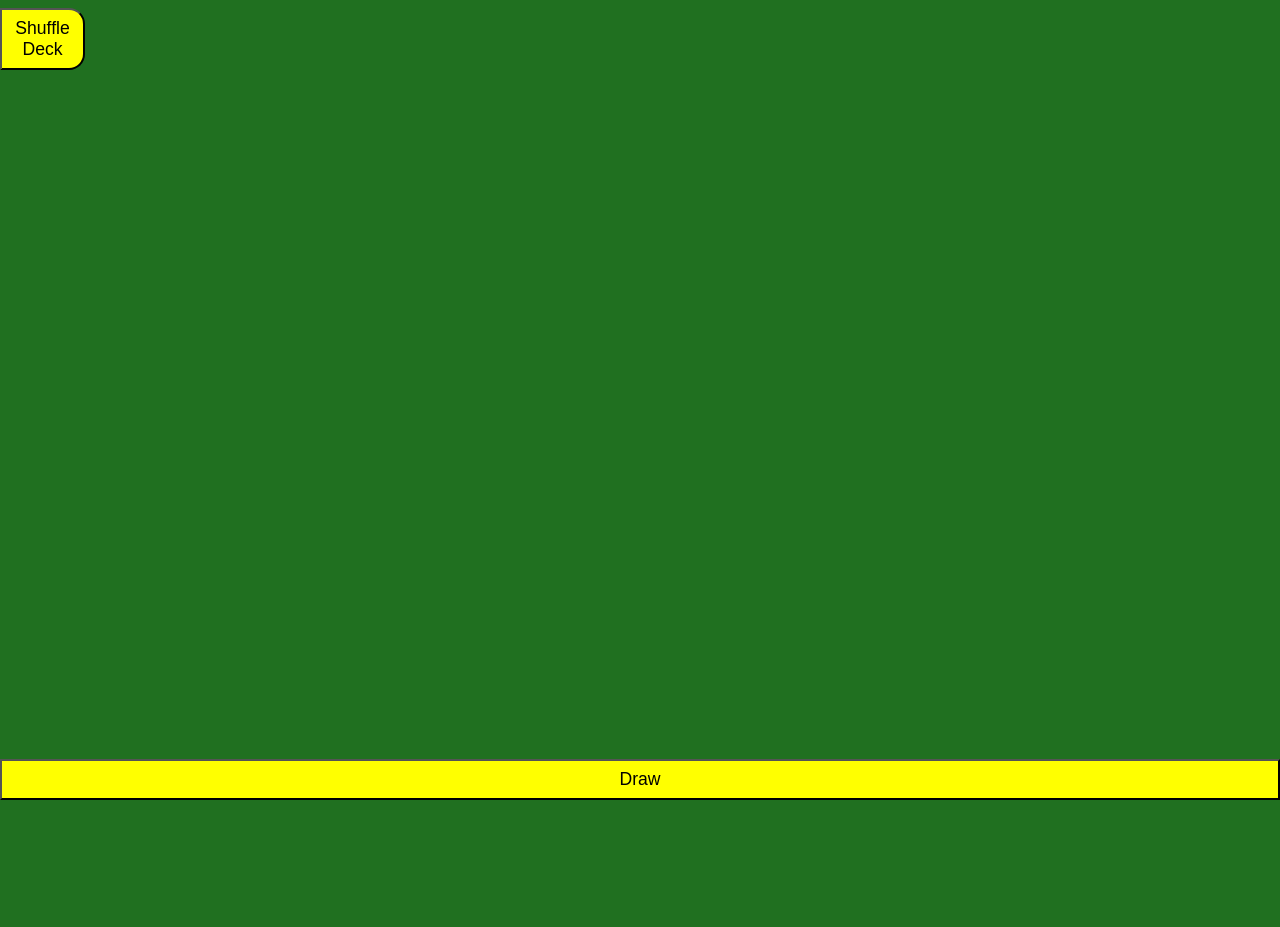
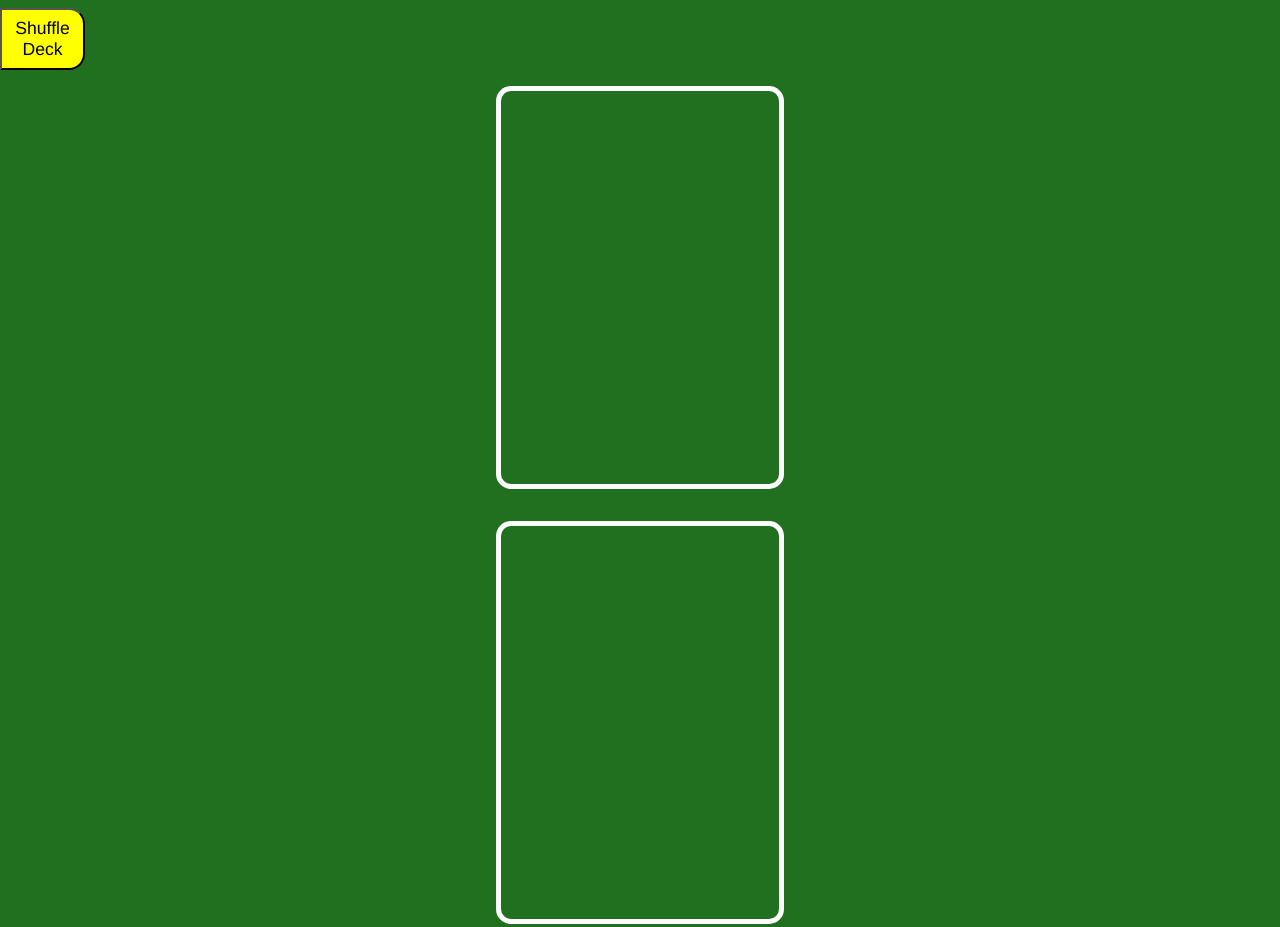
Before and after one commit to jv-pv/Async-JS-War, a website: page index.html in a window 1280 px wide. Shown: the top 927 px of the page. Before the commit the page ends 800 px from the top, so only its background shows below. Drawn offline with Linux system fonts and the light colour scheme.

Commit message:
Added basic styling and layout

```diff
--- a/index.html
+++ b/index.html
@@ -9,7 +9,10 @@
 <body>
     <main>
         <button id="fetch-new-deck-btn" class="new-deck">Shuffle Deck</button>
-        <section class="cards-container"></section>
+        <section class="cards-container">
+            <div class="card slot-1"></div>
+            <div class="card slot-2"></div>
+        </section>
         <button id="draw-cards" class="draw">Draw</button>
     </main>
     <script src="index.js"></script>
--- a/index.js
+++ b/index.js
@@ -36,12 +36,10 @@ function renderCards(data) {
     const cardContainer = document.querySelector('.cards-container')
         let imageOne = data.cards[0].image;
         let imageTwo = data.cards[1].image;
-        let cardSuitOne = data.cards[0].suit
-        let cardSuitTwo = data.cards[1].suit
         let cardHtml = `
-        <h2>${cardSuitOne}</h2>
+        <h2>${data.cards[0].suit}</h2>
         <img src="${imageOne}">
-        <h2>${cardSuitTwo}</h2>
+        <h2>${data.cards[1].suit}</h2>
         <img src="${imageTwo}">
         `
         cardContainer.innerHTML = cardHtml
--- a/styles.css
+++ b/styles.css
@@ -1,7 +1,62 @@
+*,
+*::before,
+*::after {
+    box-sizing: border-box;
+}
+
+/* Custom properties*/
+
+:root {
+    /* Fonts */
+    --step--2: clamp(0.69rem, calc(0.66rem + 0.16vw), 0.80rem);
+    --step--1: clamp(0.83rem, calc(0.78rem + 0.25vw), 1.00rem);
+    --step-0: clamp(1.00rem, calc(0.93rem + 0.37vw), 1.25rem);
+    --step-1: clamp(1.20rem, calc(1.09rem + 0.54vw), 1.56rem);
+    --step-2: clamp(1.44rem, calc(1.29rem + 0.76vw), 1.95rem);
+    --step-3: clamp(1.73rem, calc(1.52rem + 1.06vw), 2.44rem);
+    --step-4: clamp(2.07rem, calc(1.78rem + 1.45vw), 3.05rem);
+    --step-5: clamp(2.49rem, calc(2.09rem + 1.97vw), 3.82rem);
+    /* Colors */
+    --gray-300: #d1d5db;
+    --gray-700: #374151;
+    --white: #fff;
+}
+
+body,
+h1,
+h2,
+h3,
+h4,
+p {
+    margin: 0;
+}
+
+html:focus-within {
+    scroll-behavior: smooth;
+}
+
+
+input,
+button,
+textarea,
+select {
+    font: inherit;
+}
+
+
+img,
+picture {
+    max-width: 100%;
+    display: block;
+}
+
+
 html, body {
     margin: 0;
     padding: 0;
     min-height: 100dvh;
+    font-family: Helvetica, sans-serif;
+    text-rendering: optimizeSpeed;
     background: url(../Basketball-Scoreboard/Images/Dark\ -\ Blue\ 2.jpg) rgb(32, 112, 32);
 }
 
@@ -17,17 +72,12 @@ button {
     background-color: yellow;
     padding: 0.5rem;
     font-size: 1.1rem;
-    transform: scale(1);
-    transition: all 250ms;
+    transition: all 400ms;
 }
 
-button.draw:is(:hover, :active) {
+button:is(.draw, .new-deck):is(:hover, :active){
     font-size: 1.2rem;
-    outline: 5px solid rgb(219, 219, 219);
-}
-
-button.new-deck:is(:hover, :active) {
-    transform: scale(0.9);
+    font-weight: bold;
 }
 
 button.new-deck {
@@ -36,9 +86,15 @@ button.new-deck {
     margin-block-start: 0.5rem;
 }
 
+button.draw {
+    margin-block-start: 1rem;
+}
+
 .cards-container {
     display: flex;
+    flex-direction: column;
     justify-content: center;
+    align-items: center;
     gap: 2rem;
     margin: 1rem;
 }
@@ -47,3 +103,21 @@ button.new-deck {
     width: 100%;
     min-width: 10%;
 }
+
+.card {
+    width: 100%;
+    height: 100%;
+    max-width: 18rem;
+    aspect-ratio: 5/7;
+    border: 5px solid var(--white);
+    border-radius: 15px;
+}
+
+.cards-container img {
+    width: 100%;
+    max-width: 18rem;
+}
+
+.cards-container h2 {
+    color: var(--white);
+}
```
